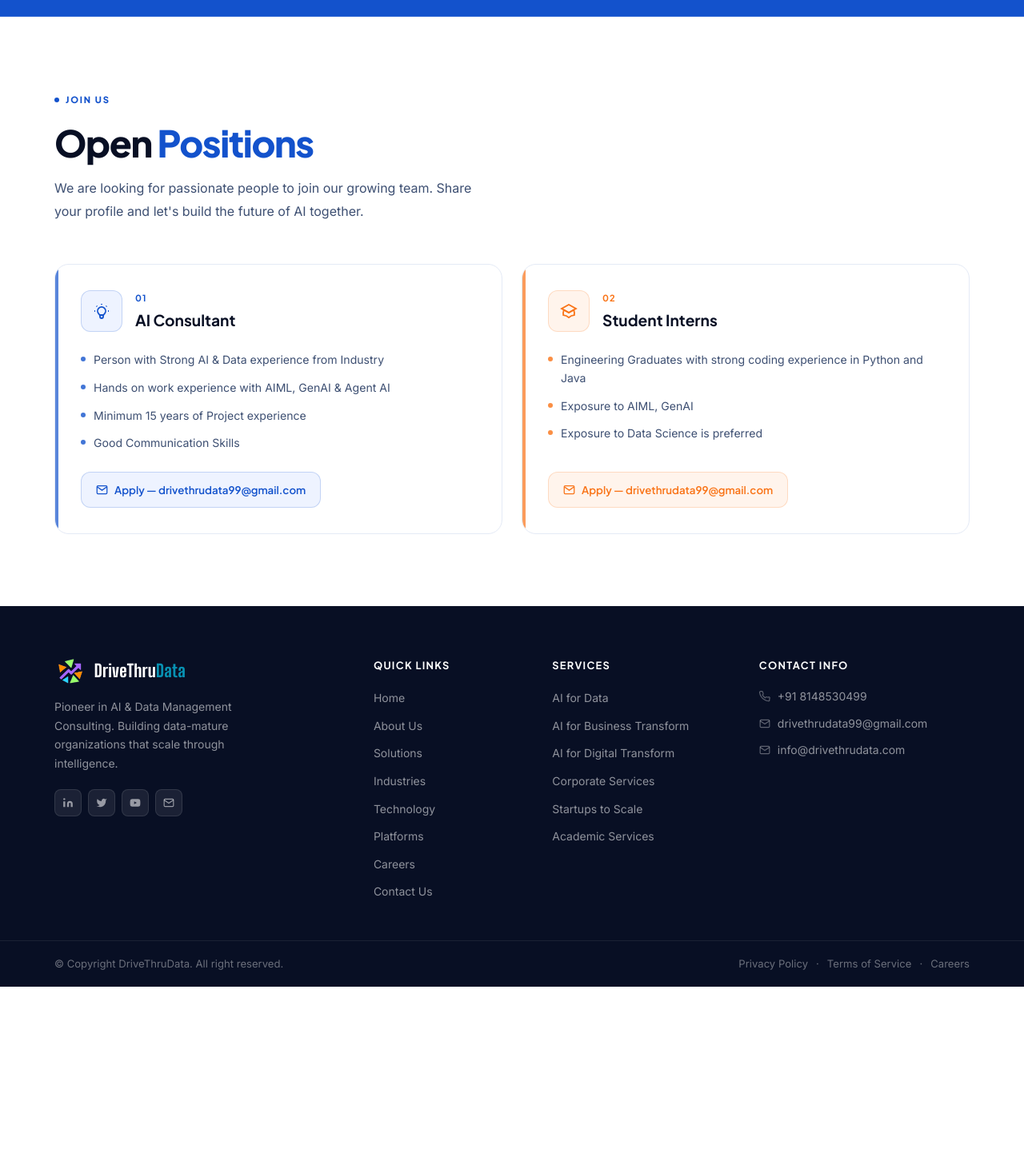
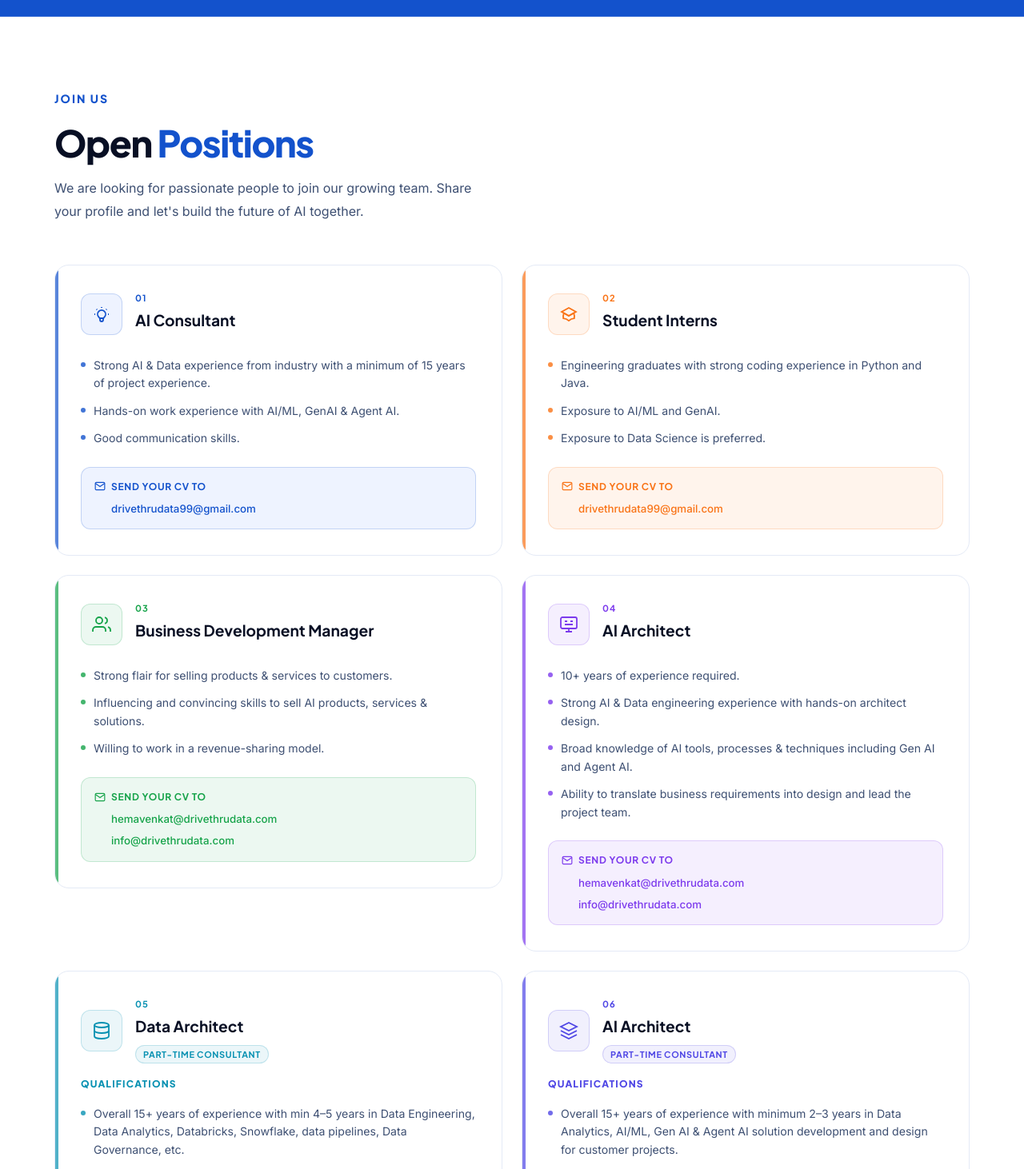
Before and after one commit to nikhil-karthik-avvss/drivethrudata-react, a React (Vite) app: page /careers in a window 1280 px wide. Shown: the part 128-1590 px from the top of the page at 80% size. Before the commit the page ends 1362 px from the top, so only its background shows below. Built offline with nearby package versions, Linux system fonts and the light colour scheme.

Commit message:
UI polishing v3

```diff
--- a/src/components/Careers.css
+++ b/src/components/Careers.css
@@ -12,6 +12,7 @@
   display: grid;
   grid-template-columns: repeat(2, 1fr);
   gap: 24px;
+  align-items: start;
 }
 
 /* ─── Card ─── */
@@ -77,7 +78,25 @@
   font-size: 1.2rem;
   font-weight: 700;
   color: var(--text-heading);
-  margin: 0;
+  margin: 0 0 6px;
+}
+.career-card__type {
+  display: inline-block;
+  font-size: 0.68rem;
+  font-weight: 700;
+  font-family: var(--font-heading);
+  letter-spacing: 0.06em;
+  text-transform: uppercase;
+  padding: 2px 9px;
+  border-radius: 100px;
+}
+.career-card__qual-label {
+  font-family: var(--font-heading);
+  font-size: 0.75rem;
+  font-weight: 800;
+  letter-spacing: 0.1em;
+  text-transform: uppercase;
+  margin: -8px 0 -8px;
 }
 
 /* ─── Requirements list ─── */
@@ -105,28 +124,38 @@
   opacity: 0.8;
 }
 
-/* ─── Apply button ─── */
-.career-card__apply {
-  display: inline-flex;
+/* ─── Apply section ─── */
+.career-card__apply-wrap {
+  padding: 14px 16px;
+  border-radius: var(--radius-md);
+  display: flex;
+  flex-direction: column;
+  gap: 6px;
+}
+.career-card__apply-header {
+  display: flex;
   align-items: center;
-  gap: 8px;
-  padding: 11px 18px;
-  border-radius: var(--radius-md);
-  font-size: 0.83rem;
-  font-weight: 600;
+  gap: 7px;
   font-family: var(--font-heading);
-  transition: opacity var(--transition), transform var(--transition);
-  align-self: flex-start;
+  font-size: 0.75rem;
+  font-weight: 700;
+  text-transform: uppercase;
+  letter-spacing: 0.06em;
+  margin-bottom: 2px;
 }
-.career-card__apply:hover {
-  opacity: 0.85;
-  transform: translateX(3px);
-}
-.career-card__apply svg {
-  width: 15px;
-  height: 15px;
+.career-card__apply-header svg {
+  width: 14px;
+  height: 14px;
   flex-shrink: 0;
 }
+.career-card__apply-email {
+  font-size: 0.83rem;
+  font-weight: 500;
+  font-family: var(--font-body);
+  transition: opacity var(--transition);
+  padding-left: 21px;
+}
+.career-card__apply-email:hover { opacity: 0.75; text-decoration: underline; }
 
 @media (max-width: 768px) {
   .careers__grid { grid-template-columns: 1fr; }
--- a/src/components/Careers.jsx
+++ b/src/components/Careers.jsx
@@ -12,10 +12,9 @@ const roles = [
       </svg>
     ),
     points: [
-      'Person with Strong AI & Data experience from Industry',
-      'Hands on work experience with AIML, GenAI & Agent AI',
-      'Minimum 15 years of Project experience',
-      'Good Communication Skills',
+      'Strong AI & Data experience from industry with a minimum of 15 years of project experience.',
+      'Hands-on work experience with AI/ML, GenAI & Agent AI.',
+      'Good communication skills.',
     ],
   },
   {
@@ -29,16 +28,90 @@ const roles = [
       </svg>
     ),
     points: [
-      'Engineering Graduates with strong coding experience in Python and Java',
-      'Exposure to AIML, GenAI',
-      'Exposure to Data Science is preferred',
+      'Engineering graduates with strong coding experience in Python and Java.',
+      'Exposure to AI/ML and GenAI.',
+      'Exposure to Data Science is preferred.',
+    ],
+  },
+  {
+    no: '03',
+    title: 'Business Development Manager',
+    color: 'green',
+    emails: ['hemavenkat@drivethrudata.com', 'info@drivethrudata.com'],
+    icon: (
+      <svg viewBox="0 0 24 24" fill="none" stroke="currentColor" strokeWidth="1.8">
+        <path d="M17 21v-2a4 4 0 00-4-4H5a4 4 0 00-4 4v2"/><circle cx="9" cy="7" r="4"/>
+        <path d="M23 21v-2a4 4 0 00-3-3.87M16 3.13a4 4 0 010 7.75"/>
+      </svg>
+    ),
+    points: [
+      'Strong flair for selling products & services to customers.',
+      'Influencing and convincing skills to sell AI products, services & solutions.',
+      'Willing to work in a revenue-sharing model.',
+    ],
+  },
+  {
+    no: '04',
+    title: 'AI Architect',
+    color: 'purple',
+    emails: ['hemavenkat@drivethrudata.com', 'info@drivethrudata.com'],
+    icon: (
+      <svg viewBox="0 0 24 24" fill="none" stroke="currentColor" strokeWidth="1.8">
+        <rect x="2" y="3" width="20" height="14" rx="2"/><path d="M8 21h8M12 17v4"/>
+        <path d="M7 8h3m4 0h3M7 12h10"/>
+      </svg>
+    ),
+    points: [
+      '10+ years of experience required.',
+      'Strong AI & Data engineering experience with hands-on architect design.',
+      'Broad knowledge of AI tools, processes & techniques including Gen AI and Agent AI.',
+      'Ability to translate business requirements into design and lead the project team.',
+    ],
+  },
+  {
+    no: '05',
+    title: 'Data Architect',
+    type: 'Part-Time Consultant',
+    color: 'teal',
+    emails: ['drivethrudata99@gmail.com', 'info@drivethrudata.com'],
+    icon: (
+      <svg viewBox="0 0 24 24" fill="none" stroke="currentColor" strokeWidth="1.8">
+        <ellipse cx="12" cy="5" rx="9" ry="3"/><path d="M21 12c0 1.66-4 3-9 3s-9-1.34-9-3"/>
+        <path d="M3 5v14c0 1.66 4 3 9 3s9-1.34 9-3V5"/>
+      </svg>
+    ),
+    qualLabel: true,
+    points: [
+      'Overall 15+ years of experience with min 4–5 years in Data Engineering, Data Analytics, Databricks, Snowflake, data pipelines, Data Governance, etc.',
+      'Strong experience in solution development for client-specific problems in Data Engineering & Analytics.',
+    ],
+  },
+  {
+    no: '06',
+    title: 'AI Architect',
+    type: 'Part-Time Consultant',
+    color: 'indigo',
+    emails: ['drivethrudata99@gmail.com', 'info@drivethrudata.com'],
+    icon: (
+      <svg viewBox="0 0 24 24" fill="none" stroke="currentColor" strokeWidth="1.8">
+        <path d="M12 2L2 7l10 5 10-5-10-5zM2 17l10 5 10-5M2 12l10 5 10-5"/>
+      </svg>
+    ),
+    qualLabel: true,
+    points: [
+      'Overall 15+ years of experience with minimum 2–3 years in Data Analytics, AI/ML, Gen AI & Agent AI solution development and design for customer projects.',
+      'Strong experience in building AI solution architecture & design for client-specific problems.',
     ],
   },
 ];
 
 const colorMap = {
-  blue:   { bg: 'var(--primary-light)',       text: 'var(--primary)',       border: 'rgba(19,82,204,0.2)' },
-  orange: { bg: 'rgba(249,115,22,0.08)',       text: 'var(--accent-orange)', border: 'rgba(249,115,22,0.2)' },
+  blue:   { bg: 'var(--primary-light)',        text: 'var(--primary)',        border: 'rgba(19,82,204,0.2)' },
+  orange: { bg: 'rgba(249,115,22,0.08)',        text: 'var(--accent-orange)',  border: 'rgba(249,115,22,0.2)' },
+  green:  { bg: 'rgba(22,163,74,0.08)',         text: 'var(--accent-green)',   border: 'rgba(22,163,74,0.2)' },
+  purple: { bg: 'rgba(124,58,237,0.08)',        text: 'var(--accent-purple)',  border: 'rgba(124,58,237,0.2)' },
+  teal:   { bg: 'rgba(8,145,178,0.08)',         text: 'var(--accent-teal)',    border: 'rgba(8,145,178,0.2)' },
+  indigo: { bg: 'rgba(79,70,229,0.08)',         text: '#4F46E5',               border: 'rgba(79,70,229,0.2)' },
 };
 
 function useInView(ref) {
@@ -73,7 +146,7 @@ export default function Careers() {
               <div
                 key={role.no}
                 className={`career-card fade-in ${visible ? 'visible' : ''}`}
-                style={{ transitionDelay: `${i * 0.1}s` }}
+                style={{ transitionDelay: `${i * 0.08}s` }}
               >
                 <div className="career-card__bar" style={{ background: c.text }} />
 
@@ -84,8 +157,17 @@ export default function Careers() {
                   <div>
                     <span className="career-card__no" style={{ color: c.text }}>{role.no}</span>
                     <h3 className="career-card__title">{role.title}</h3>
+                    {role.type && (
+                      <span className="career-card__type" style={{ background: c.bg, color: c.text, border: `1px solid ${c.border}` }}>
+                        {role.type}
+                      </span>
+                    )}
                   </div>
                 </div>
+
+                {role.qualLabel && (
+                  <p className="career-card__qual-label" style={{ color: c.text }}>Qualifications</p>
+                )}
 
                 <ul className="career-card__list">
                   {role.points.map((pt, j) => (
@@ -96,14 +178,17 @@ export default function Careers() {
                   ))}
                 </ul>
 
-                <a
-                  href="mailto:drivethrudata99@gmail.com"
-                  className="career-card__apply"
-                  style={{ background: c.bg, color: c.text, border: `1px solid ${c.border}` }}
-                >
-                  <svg viewBox="0 0 24 24" fill="none" stroke="currentColor" strokeWidth="2"><path d="M4 4h16c1.1 0 2 .9 2 2v12c0 1.1-.9 2-2 2H4c-1.1 0-2-.9-2-2V6c0-1.1.9-2 2-2z"/><polyline points="22,6 12,13 2,6"/></svg>
-                  Apply — drivethrudata99@gmail.com
-                </a>
+                <div className="career-card__apply-wrap" style={{ background: c.bg, border: `1px solid ${c.border}` }}>
+                  <div className="career-card__apply-header" style={{ color: c.text }}>
+                    <svg viewBox="0 0 24 24" fill="none" stroke="currentColor" strokeWidth="2"><path d="M4 4h16c1.1 0 2 .9 2 2v12c0 1.1-.9 2-2 2H4c-1.1 0-2-.9-2-2V6c0-1.1.9-2 2-2z"/><polyline points="22,6 12,13 2,6"/></svg>
+                    Send your CV to
+                  </div>
+                  {(role.emails || ['drivethrudata99@gmail.com']).map(email => (
+                    <a key={email} href={`mailto:${email}`} className="career-card__apply-email" style={{ color: c.text }}>
+                      {email}
+                    </a>
+                  ))}
+                </div>
               </div>
             );
           })}
--- a/src/components/Hero.jsx
+++ b/src/components/Hero.jsx
@@ -96,7 +96,6 @@ export default function Hero() {
               onError={(e) => { e.target.parentElement.classList.add('hero__img-frame--fallback'); }}
             />
             <div className="hero__chip hero__chip--top">
-              <div className="hero__chip-dot" />
               <span>AI-Powered Solutions</span>
             </div>
           </div>
--- a/src/components/Insight.css
+++ b/src/components/Insight.css
@@ -90,10 +90,10 @@
 
 .insight__heading {
   font-family: var(--font-heading);
-  font-size: clamp(1.6rem, 2.8vw, 2.2rem);
-  font-weight: 900;
-  line-height: 1.2;
-  letter-spacing: -0.03em;
+  font-size: clamp(1.1rem, 1.8vw, 1.4rem);
+  font-weight: 400;
+  line-height: 1.55;
+  letter-spacing: -0.01em;
   color: var(--text-heading);
   margin-bottom: 18px;
 }
--- a/src/index.css
+++ b/src/index.css
@@ -86,27 +86,13 @@ a { text-decoration: none; color: inherit; }
 .section-eyebrow {
   display: inline-flex;
   align-items: center;
-  gap: 8px;
   font-family: var(--font-heading);
-  font-size: 0.7rem;
+  font-size: 0.88rem;
   font-weight: 800;
-  letter-spacing: 0.16em;
+  letter-spacing: 0.14em;
   text-transform: uppercase;
   color: var(--primary);
   margin-bottom: 18px;
-  position: relative;
-  padding-left: 14px;
-}
-.section-eyebrow::before {
-  content: '';
-  position: absolute;
-  left: 0;
-  top: 50%;
-  transform: translateY(-50%);
-  width: 6px;
-  height: 6px;
-  border-radius: 50%;
-  background: var(--primary);
 }
 
 /* ─── Section titles ─── */
```
